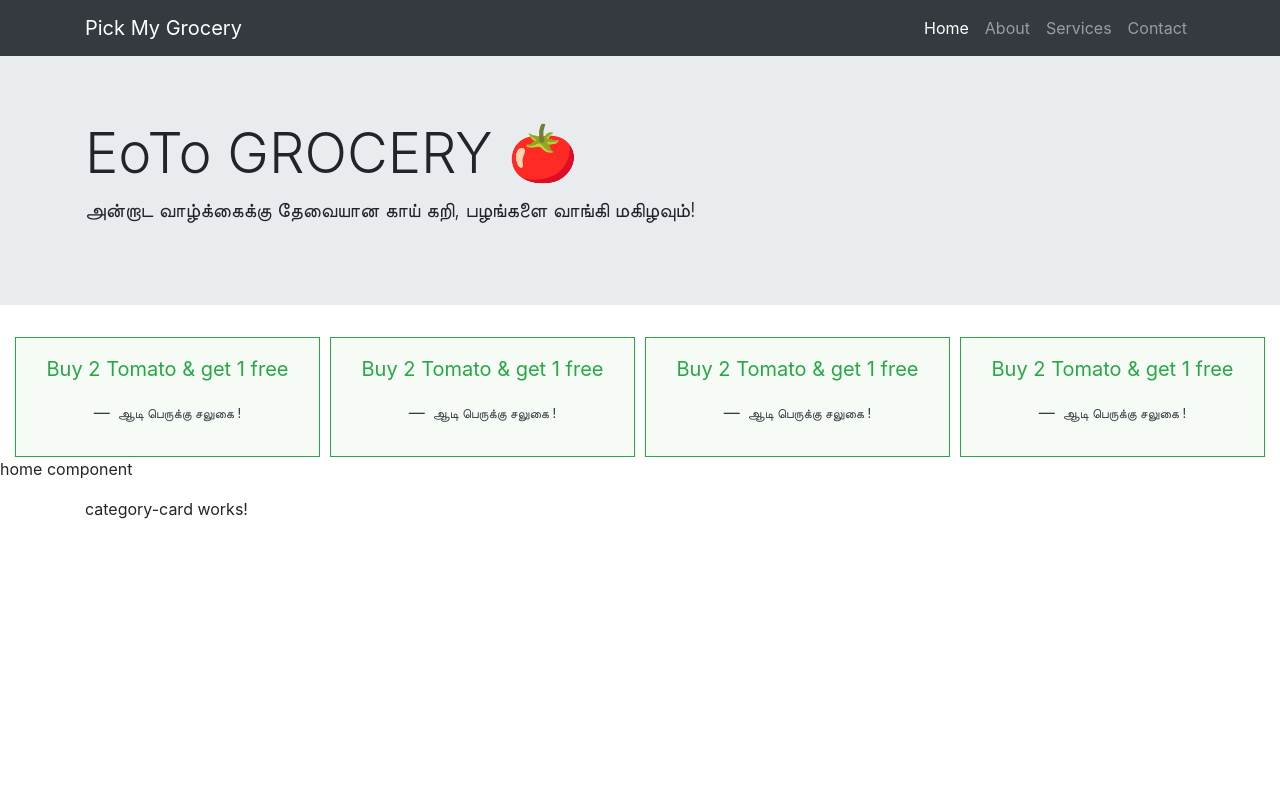
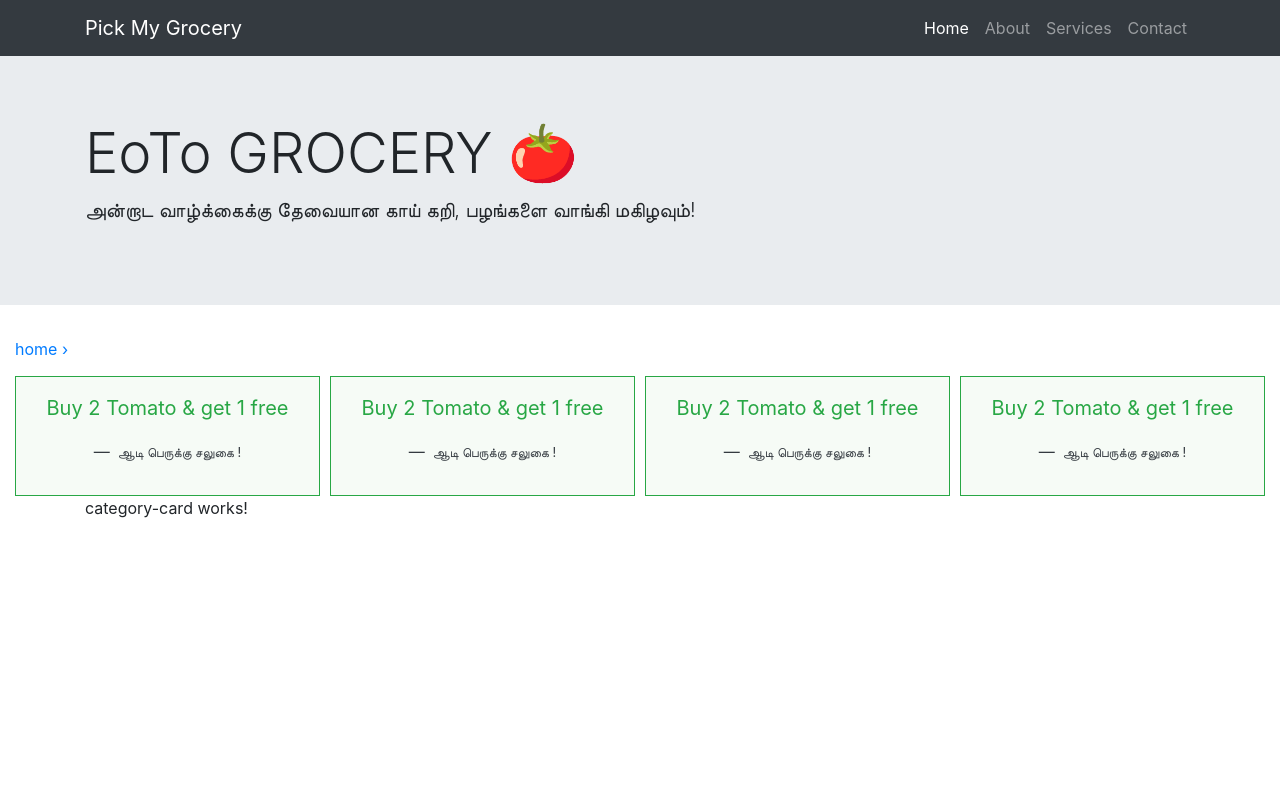
Before and after one commit to Rajavasanthan/online-delivery-pwa, an Angular app: page /home in a window 1280 px wide. Shown: the top 800 px of the page. Built offline with nearby package versions, Linux system fonts and the light colour scheme.

Commit message:
added nav links

```diff
--- a/src/app/app.component.html
+++ b/src/app/app.component.html
@@ -2,6 +2,13 @@
 <app-navbar></app-navbar>
 
 <app-banner></app-banner>
+
+<nav style="margin: 0 0 15px 15px">
+  <a *ngFor="let path of currentPath" [routerLink]=path>{{
+    path || 'home'
+  }}  ›
+</a>
+</nav>
 
 <!-- Page Content -->
 <!-- <div class="container"> -->
--- a/src/app/app.component.ts
+++ b/src/app/app.component.ts
@@ -1,4 +1,5 @@
 import { Component } from '@angular/core';
+import { Router, NavigationStart, Event as NavigationEvent } from '@angular/router';
 
 @Component({
   selector: 'app-root',
@@ -7,4 +8,26 @@ import { Component } from '@angular/core';
 })
 export class AppComponent {
   title = 'online-delivery';
+  currentPath: Array<string>;
+
+  event$
+
+  constructor(private router: Router) {
+    this.event$
+      =this.router.events
+          .subscribe(
+            (event: NavigationEvent) => {
+              if(event instanceof NavigationStart) {
+                let u = event.url;
+                if(u === '/' || u === '/home') {
+                  u = 'home';
+                }
+                this.currentPath = u.split('/');
+              }
+            });
+  }
+
+  ngOnDestroy() {
+    this.event$.unsubscribe();
+  }
 }
--- a/src/app/components/home/home.component.html
+++ b/src/app/components/home/home.component.html
@@ -2,8 +2,6 @@
 
 <!-- offer -->
 <app-offer></app-offer>
-<p>home component</p>
-
 
 <!-- category-card -->
 <app-category-card></app-category-card>
--- a/src/app/components/offer/offer.component.html
+++ b/src/app/components/offer/offer.component.html
@@ -1,6 +1,7 @@
 <div class="offerContainer">
   <!-- maybe we can bg img for offers -->
   <!--make it like a carousel in the future-->
+  <!--it is not mobile responsive right now-->
   <div
     *ngFor="let offer of offers"
     class="card border-success text-success text-center p-3 offerCard">
```
